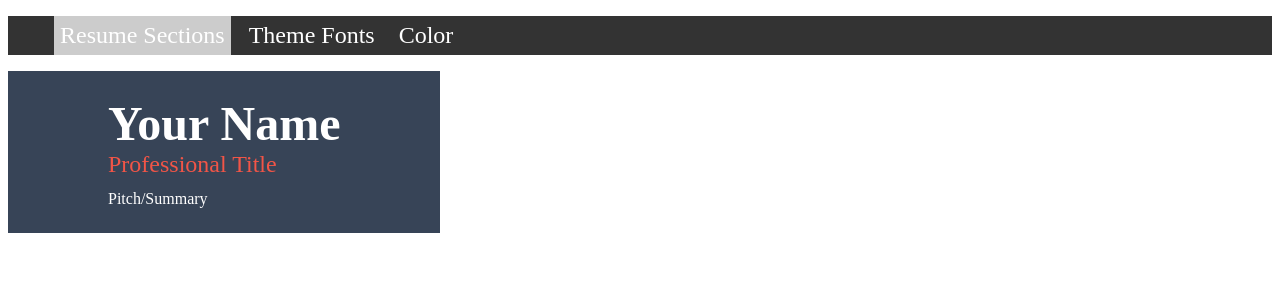
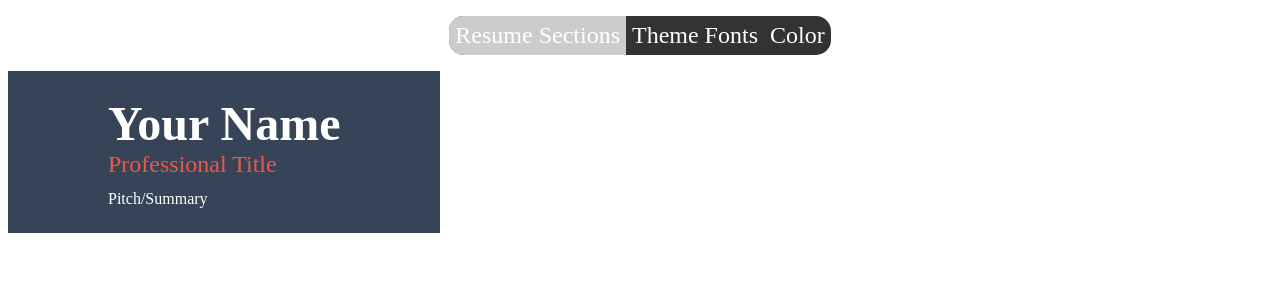
Before and after one commit to moustapharamadan/resume-maker, a React (Create React App) app: page / in a window 1280 px wide. In both pictures the pointer is over the item "Resume Sections". Shown: the top 300 px of the page. Built offline with nearby package versions, Linux system fonts and the light colour scheme; a web font is replaced by a local one.

Commit message:
center navigation bar

```diff
--- a/src/components/NavigationBar/styles.module.css
+++ b/src/components/NavigationBar/styles.module.css
@@ -5,12 +5,15 @@
 ul {
     list-style-type: none;
     background-color: #333;
+    width: fit-content;
+    padding: 0;
+    margin: 1em auto;
     display: flex;
+    border-radius: 15px;
 }
 
 ul li {
     padding: 0.25em;
-    margin: 0 0.25em;
     color: white;
     font-size:1.5em;
 }
@@ -18,3 +21,13 @@
 ul li:hover {
     background-color: #ccc;
 }
+
+ul li:hover:first-child {
+    border-top-left-radius: 15px;
+    border-bottom-left-radius: 15px;
+}
+
+ul li:hover:last-child {
+    border-top-right-radius: 15px;
+    border-bottom-right-radius: 15px;
+}
```
